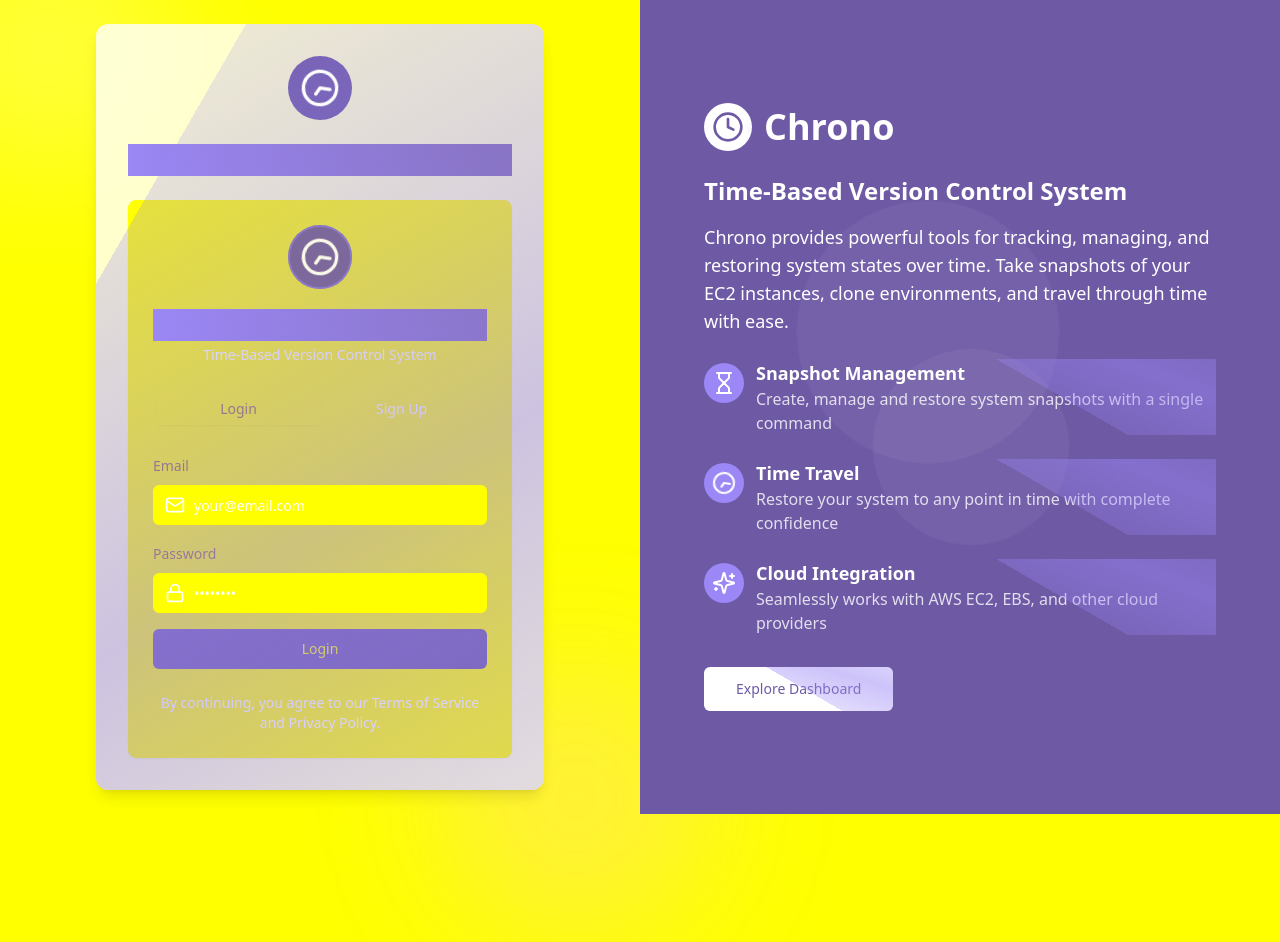
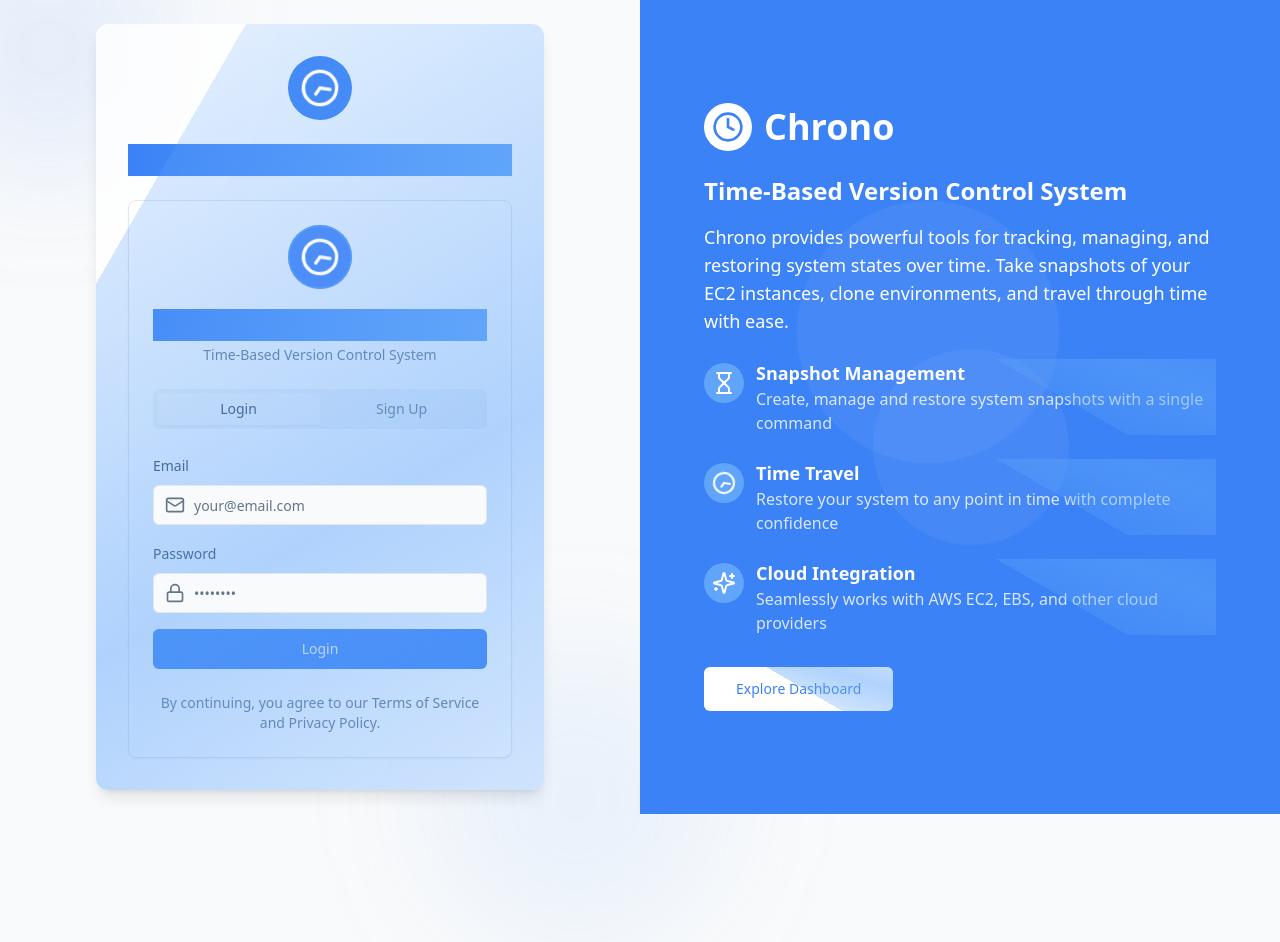
Before and after one commit to Ritik1611/chrono-shift-snapshot-06, a React (Vite) app: page / in a window 1280 px wide. Built offline with nearby package versions, Linux system fonts and the light colour scheme.

Commit message:
Refactor: Update color scheme
Update the application's color scheme to a more modern and visually appealing layout.

```diff
--- a/src/index.css
+++ b/src/index.css
@@ -5,97 +5,97 @@
 
 @layer base {
   :root {
-    --background: 255 255 255;
-    --foreground: 26 31 44;
+    --background: 210 20% 98%;
+    --foreground: 215 25% 27%;
 
-    --card: 255 255 255;
-    --card-foreground: 26 31 44;
+    --card: 0 0% 100%;
+    --card-foreground: 215 25% 27%;
 
-    --popover: 255 255 255;
-    --popover-foreground: 26 31 44;
+    --popover: 0 0% 100%;
+    --popover-foreground: 215 25% 27%;
 
-    --primary: 110 89 165;
-    --primary-foreground: 255 255 255;
+    --primary: 217 91% 60%;
+    --primary-foreground: 210 40% 98%;
 
-    --secondary: 155 135 245;
-    --secondary-foreground: 255 255 255;
+    --secondary: 214 94% 68%;
+    --secondary-foreground: 210 40% 98%;
 
-    --muted: 241 240 251;
-    --muted-foreground: 110 89 165;
+    --muted: 210 40% 96.1%;
+    --muted-foreground: 215 16% 47%;
 
-    --accent: 214 188 250;
-    --accent-foreground: 26 31 44;
+    --accent: 217 91% 60%;
+    --accent-foreground: 210 40% 98%;
 
-    --destructive: 234 72 72;
-    --destructive-foreground: 255 255 255;
+    --destructive: 0 84.2% 60.2%;
+    --destructive-foreground: 210 40% 98%;
 
-    --border: 214 188 250;
-    --input: 214 188 250;
-    --ring: 110 89 165;
+    --border: 214 32% 91%;
+    --input: 214 32% 91%;
+    --ring: 217 91% 60%;
 
     --radius: 0.5rem;
 
-    --sidebar-background: 241 240 251;
-    --sidebar-foreground: 26 31 44;
-    --sidebar-primary: 110 89 165;
-    --sidebar-primary-foreground: 255 255 255;
-    --sidebar-accent: 214 188 250;
-    --sidebar-accent-foreground: 26 31 44;
-    --sidebar-border: 214 188 250;
-    --sidebar-ring: 110 89 165;
+    --sidebar-background: 210 40% 96.1%;
+    --sidebar-foreground: 215 25% 27%;
+    --sidebar-primary: 217 91% 60%;
+    --sidebar-primary-foreground: 210 40% 98%;
+    --sidebar-accent: 214 94% 68%;
+    --sidebar-accent-foreground: 215 25% 27%;
+    --sidebar-border: 214 32% 91%;
+    --sidebar-ring: 217 91% 60%;
 
-    /* Time travel specific variables - improved color scheme */
-    --chrono-primary: 110 89 165;
-    --chrono-secondary: 155 135 245;
-    --chrono-accent: 214 188 250;
-    --chrono-dark: 26 31 44;
-    --time-gradient: linear-gradient(90deg, #9b87f5 0%, #7E69AB 100%);
+    /* Time travel specific variables - Blue color scheme */
+    --chrono-primary: 217 91% 60%;
+    --chrono-secondary: 214 94% 68%;
+    --chrono-accent: 213 94% 85%;
+    --chrono-dark: 215 28% 17%;
+    --time-gradient: linear-gradient(90deg, #3B82F6 0%, #60A5FA 100%);
   }
 
   .dark {
-    --background: 26 31 44;
-    --foreground: 241 240 251;
+    --background: 215 28% 17%;
+    --foreground: 210 40% 98%;
 
-    --card: 36 41 54;
-    --card-foreground: 241 240 251;
+    --card: 215 25% 27%;
+    --card-foreground: 210 40% 98%;
 
-    --popover: 36 41 54;
-    --popover-foreground: 241 240 251;
+    --popover: 215 25% 27%;
+    --popover-foreground: 210 40% 98%;
 
-    --primary: 214 188 250;
-    --primary-foreground: 26 31 44;
+    --primary: 217 91% 60%;
+    --primary-foreground: 210 40% 98%;
 
-    --secondary: 155 135 245;
-    --secondary-foreground: 26 31 44;
+    --secondary: 214 94% 68%;
+    --secondary-foreground: 215 25% 27%;
 
-    --muted: 46 51 64;
-    --muted-foreground: 214 188 250;
+    --muted: 215 25% 27%;
+    --muted-foreground: 214 94% 68%;
 
-    --accent: 110 89 165;
-    --accent-foreground: 241 240 251;
+    --accent: 217 91% 60%;
+    --accent-foreground: 210 40% 98%;
 
-    --destructive: 234 72 72;
-    --destructive-foreground: 241 240 251;
+    --destructive: 0 84.2% 60.2%;
+    --destructive-foreground: 210 40% 98%;
 
-    --border: 76 81 94;
-    --input: 76 81 94;
-    --ring: 214 188 250;
+    --border: 215 28% 17%;
+    --input: 215 28% 17%;
+    --ring: 217 91% 60%;
 
-    --sidebar-background: 36 41 54;
-    --sidebar-foreground: 241 240 251;
-    --sidebar-primary: 155 135 245;
-    --sidebar-primary-foreground: 26 31 44;
-    --sidebar-accent: 110 89 165;
-    --sidebar-accent-foreground: 241 240 251;
-    --sidebar-border: 76 81 94;
-    --sidebar-ring: 214 188 250;
+    --sidebar-background: 215 25% 27%;
+    --sidebar-foreground: 210 40% 98%;
+    --sidebar-primary: 217 91% 60%;
+    --sidebar-primary-foreground: 210 40% 98%;
+    --sidebar-accent: 214 94% 68%;
+    --sidebar-accent-foreground: 210 40% 98%;
+    --sidebar-border: 215 25% 27%;
+    --sidebar-ring: 217 91% 60%;
 
     /* Time travel specific variables in dark mode */
-    --chrono-primary: 214 188 250;
-    --chrono-secondary: 155 135 245;
-    --chrono-accent: 110 89 165;
-    --chrono-dark: 36 41 54;
-    --time-gradient: linear-gradient(90deg, #9b87f5 0%, #6E59A5 100%);
+    --chrono-primary: 217 91% 60%;
+    --chrono-secondary: 214 94% 68%;
+    --chrono-accent: 213 94% 85%;
+    --chrono-dark: 215 25% 27%;
+    --time-gradient: linear-gradient(90deg, #3B82F6 0%, #60A5FA 100%);
   }
 }
 
@@ -177,7 +177,7 @@
     }
   }
 
-  /* Time travel animations - updated with white backgrounds */
+  /* Time travel animations - updated for blue theme */
   .time-warp {
     position: relative;
     overflow: hidden;
@@ -190,7 +190,7 @@
     left: 0;
     right: 0;
     bottom: 0;
-    background: linear-gradient(90deg, rgba(255,255,255,0) 0%, rgba(155,135,245,0.2) 50%, rgba(255,255,255,0) 100%);
+    background: linear-gradient(90deg, rgba(255,255,255,0) 0%, rgba(96,165,250,0.2) 50%, rgba(255,255,255,0) 100%);
     z-index: 1;
     transform: translateX(-100%);
     animation: time-warp 3s ease-in-out infinite;
@@ -246,7 +246,7 @@
     background: linear-gradient(
       to bottom right,
       rgba(255,255,255,0) 0%,
-      rgba(155,135,245,0.5) 50%,
+      rgba(96,165,250,0.5) 50%,
       rgba(255,255,255,0) 100%
     );
     transform: rotate(30deg);
--- a/tailwind.config.ts
+++ b/tailwind.config.ts
@@ -64,11 +64,11 @@ export default {
 					ring: 'hsl(var(--sidebar-ring))'
 				},
 				chrono: {
-					primary: "#6E59A5",
-					secondary: "#9b87f5",
-					tertiary: "#D6BCFA",
-					dark: "#1A1F2C",
-					light: "#F1F0FB",
+					primary: "#3B82F6", // Changed from purple to modern blue
+					secondary: "#60A5FA", // Lighter blue tone
+					tertiary: "#93C5FD", // Even lighter blue for accents
+					dark: "#1E293B", // Slate dark for contrast
+					light: "#F1F5F9", // Light slate for backgrounds
 				}
 			},
 			borderRadius: {
@@ -131,7 +131,7 @@ export default {
 			},
 			backgroundImage: {
 				'gradient-radial': 'radial-gradient(var(--tw-gradient-stops))',
-				'time-gradient': 'linear-gradient(90deg, #6E59A5 0%, #9b87f5 50%, #D6BCFA 100%)'
+				'time-gradient': 'linear-gradient(90deg, #3B82F6 0%, #60A5FA 50%, #93C5FD 100%)' // Updated gradient
 			}
 		}
 	},
```
